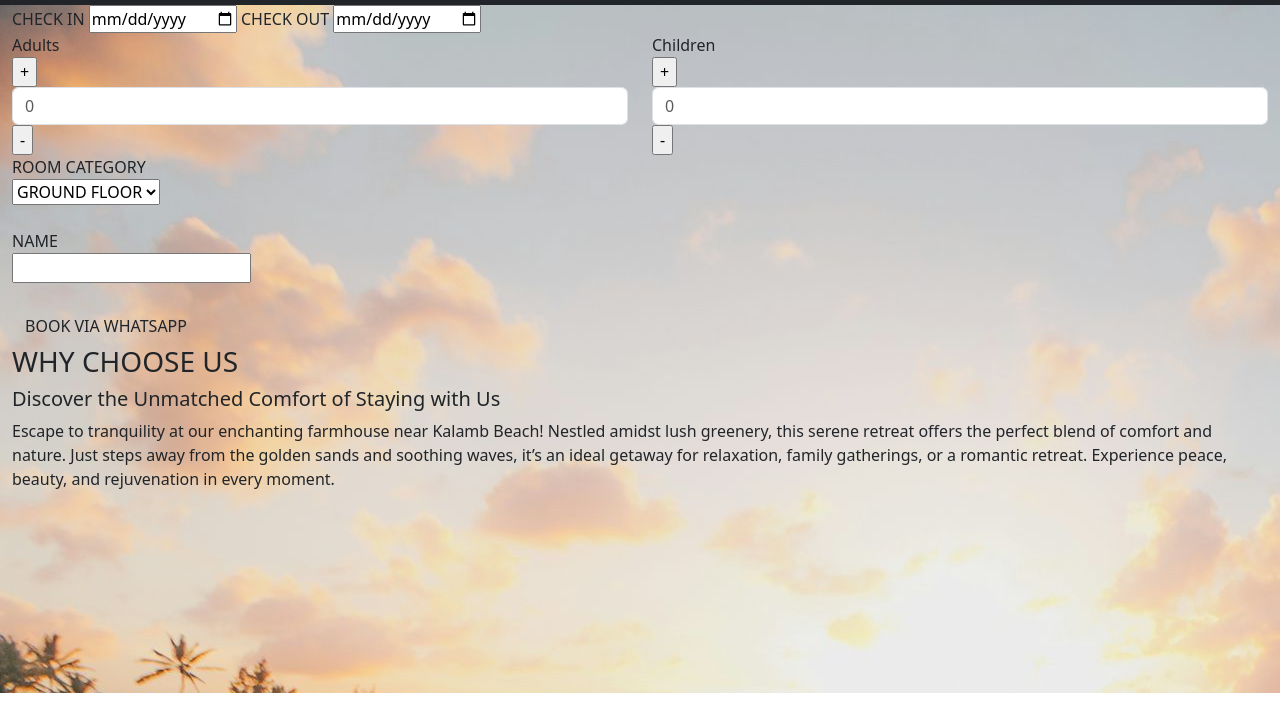
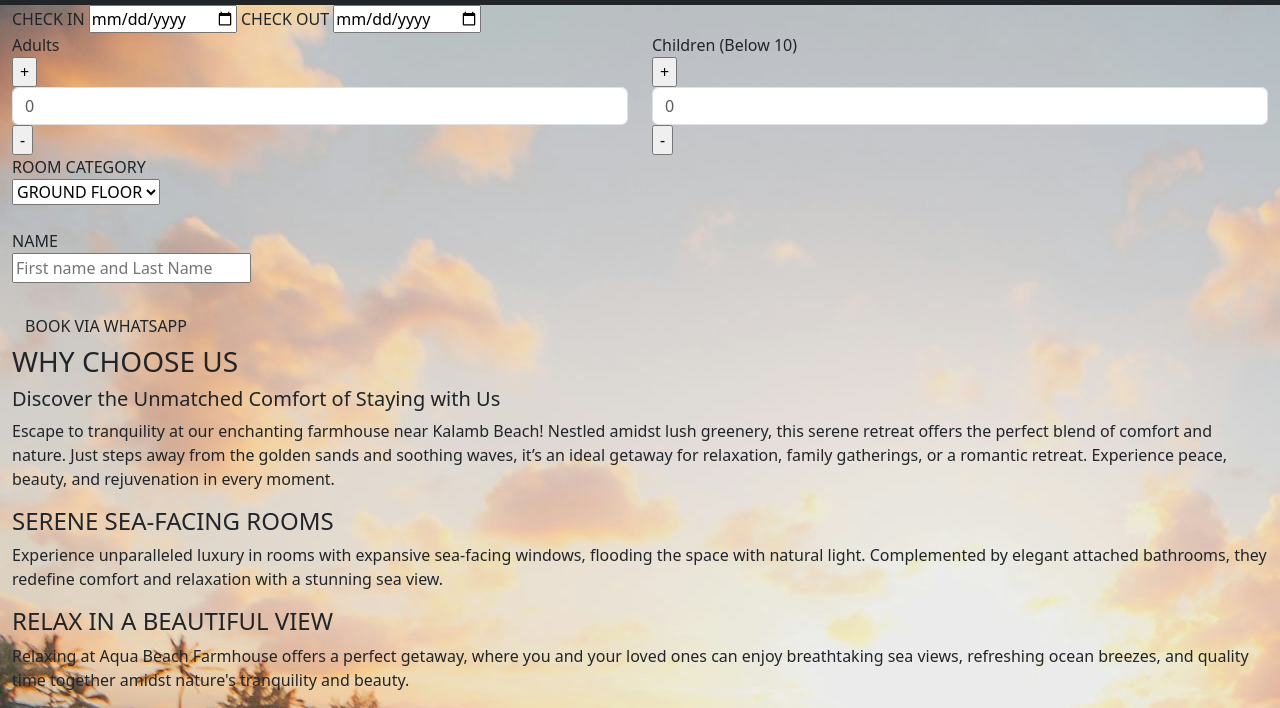
Before and after one commit to Jalpeshmeher/sample, a plain HTML site: page JS/websitebuilding.html in a window 1280 px wide. Shown: the part 107-815 px from the top of the page. Drawn offline with nearby package versions, Linux system fonts and the light colour scheme.

Commit message:
27november

```diff
--- a/JS/websitebuilding.html
+++ b/JS/websitebuilding.html
@@ -92,7 +92,7 @@
 
             <div class="col-md-6 col-sm-6 col-xs-6">
                 <div class="form-group">
-                    <label>Children</label>
+                    <label>Children (Below 10)</label>
                     <div class="qty-buttons">
                         <input type="button" value="+" class="qtyminus" name="children">
                         <input type="text" name="children" id="children" value="" class="qty form-control"
@@ -113,7 +113,7 @@
 
 <div class="name">
     <label for="fn">NAME</label><br>
-    <input type="text" id="fn" name="fn"> <br>
+    <input type="text" id="fn" name="fn" placeholder="First name and Last Name"> <br>
 </div><br>
 
 <div>
@@ -128,9 +128,22 @@
     <P>Escape to tranquility at our enchanting farmhouse near Kalamb Beach! Nestled amidst lush greenery, this serene retreat offers the perfect blend of comfort and nature. Just steps away from the golden sands and soothing waves, it’s an ideal getaway for relaxation, family gatherings, or a romantic retreat. Experience peace, beauty, and rejuvenation in every moment.</P>
 </div>
 
+<div class="inside">
+    <h4> SERENE SEA-FACING ROOMS</h4>
+    <p>Experience unparalleled luxury in rooms with expansive sea-facing windows, flooding the space with natural light. Complemented by elegant attached bathrooms, they redefine comfort and relaxation with a stunning sea view.</p>
+
+  <h4>RELAX IN A BEAUTIFUL VIEW</h4>
+  <P>Relaxing at Aqua Beach Farmhouse offers a perfect getaway, where you and your loved ones can enjoy breathtaking sea views, refreshing ocean breezes, and quality time together amidst nature's tranquility and beauty.</P>
+
+
+
+
 
 
 </div>
+</div>
+
+
 
 
 
@@ -149,4 +162,9 @@
         background:url(./images/beachimage.jfif);
 
     }
+
+    .row
+    {
+        grid-row: 50px;
+    }
 </style>
```
